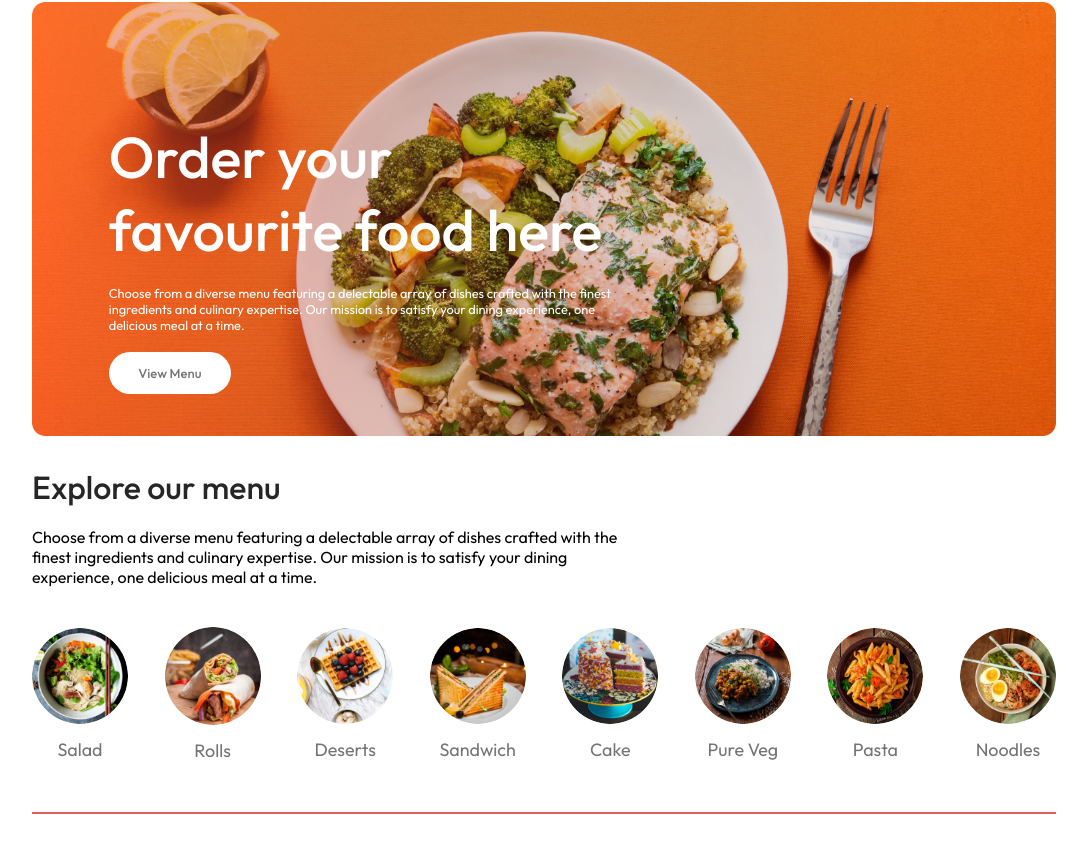
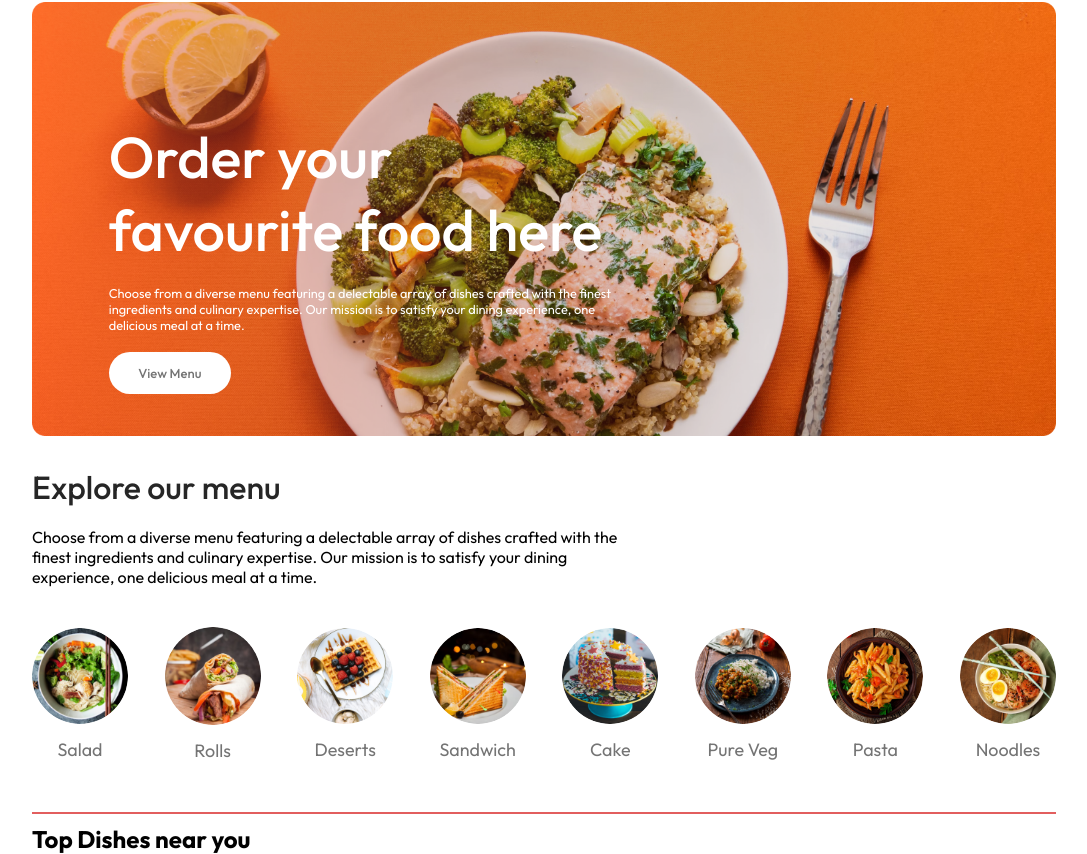
Before and after one commit to kulkasturi/FoodDeliverySystem, a React (Vite) app in the folder frontend/: page / in a window 1280 px wide. Shown: the part 110-964 px from the top of the page, without its empty margins (96-1183 px from the left). Before the commit the page ends 934 px from the top, so only its background shows below. Built offline with nearby package versions, Linux system fonts and the light colour scheme.

Commit message:
add dishes Food Display Component initial stage

```diff
--- /dev/null
+++ b/frontend/src/components/FoodDisplay/FoodDisplay.jsx
@@ -0,0 +1,19 @@
+import React, { useCallback, useContext } from 'react'
+import './FoodDisplay.css'
+import { StoreContext } from '../../context/StoreContext'
+
+
+
+const FoodDisplay = ({category}) => {
+
+    const {food_list } = useContext(StoreContext)
+
+  return (
+    <div className='food_display' id='food_display'>
+        <h2>Top Dishes near you</h2>
+
+    </div>
+  )
+}
+
+export default FoodDisplay
--- /dev/null
+++ b/frontend/src/context/StoreContext.jsx
@@ -0,0 +1,20 @@
+import { createContext } from "react";
+import { food_list } from "../assets/assets";
+export const StoreContext = createContext(null)
+
+const StoreContextProvider = (props) => {
+
+
+    const contextValue = {
+            food_list
+    }
+
+    return (
+        <StoreContext.Provider value={contextValue}>
+            {props.children}
+        </StoreContext.Provider>
+    )
+}
+
+
+export default StoreContextProvider;
--- a/frontend/src/main.jsx
+++ b/frontend/src/main.jsx
@@ -3,9 +3,13 @@ import ReactDOM from 'react-dom/client'
 import App from './App.jsx'
 import './index.css'
 import {BrowserRouter} from 'react-router-dom'
+import StoreContextProvider from './context/StoreContext.jsx'
 
 ReactDOM.createRoot(document.getElementById('root')).render(
   <BrowserRouter>
+  <StoreContextProvider>
     <App />
+  </StoreContextProvider>
+
   </BrowserRouter>
 )
--- a/frontend/src/pages/Home/Home.jsx
+++ b/frontend/src/pages/Home/Home.jsx
@@ -2,6 +2,7 @@ import React, { useState } from 'react';
 import './Home.css';
 import Header from '../../components/Header/Header';
 import ExploreMenu from '../../components/ExploreMenu/ExploreMenu';
+import FoodDisplay from '../../components/FoodDisplay/FoodDisplay';
 
 const Home = () => {
   const [category, setCategory] = useState("All");
@@ -10,6 +11,7 @@ const Home = () => {
     <div>
       <Header />
       <ExploreMenu category={category} setCategory={setCategory} />
+      <FoodDisplay category={category}/>
     </div>
   );
 };
```
Also changed, not shown: frontend/src/components/FoodDisplay/FoodDisplay.css (added).
